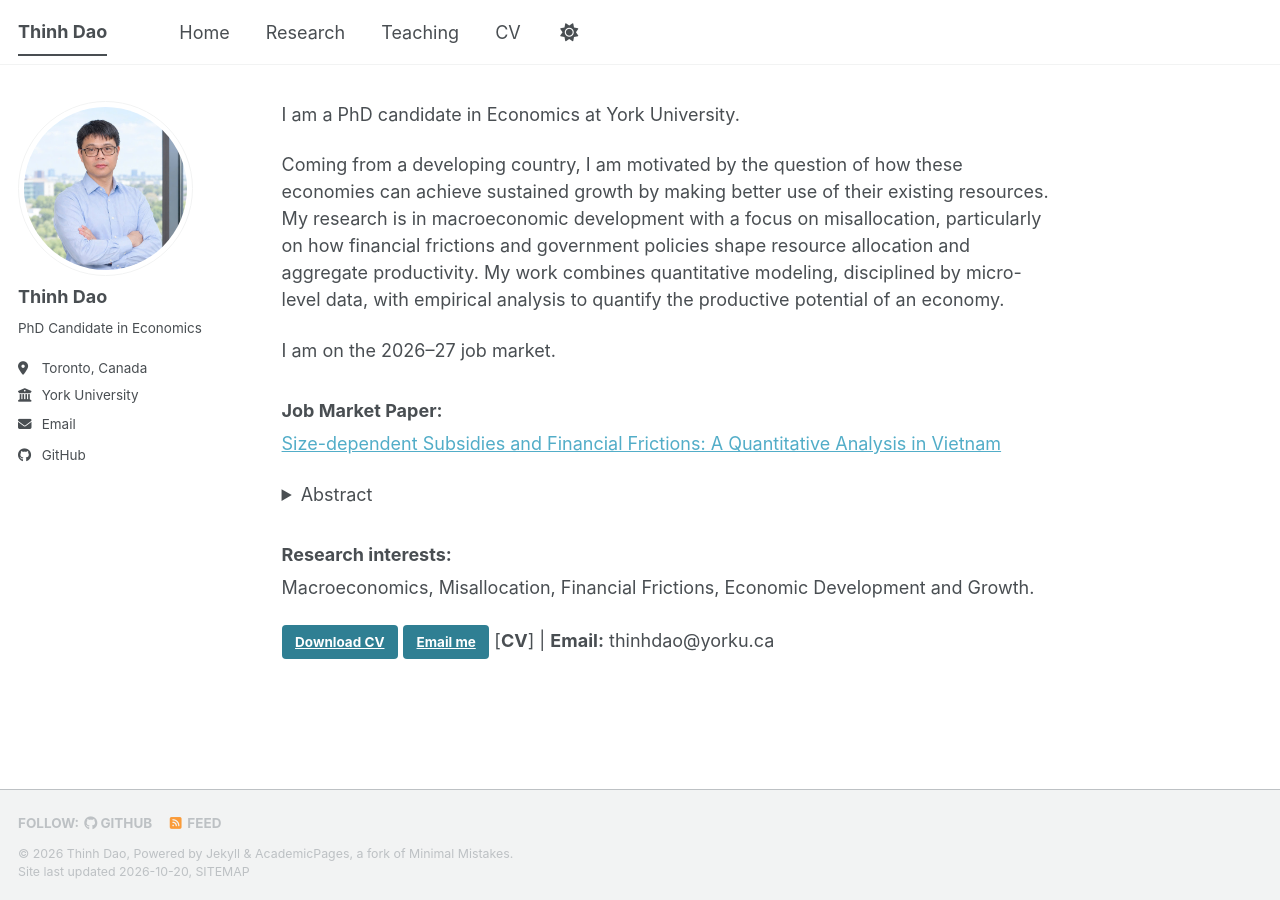
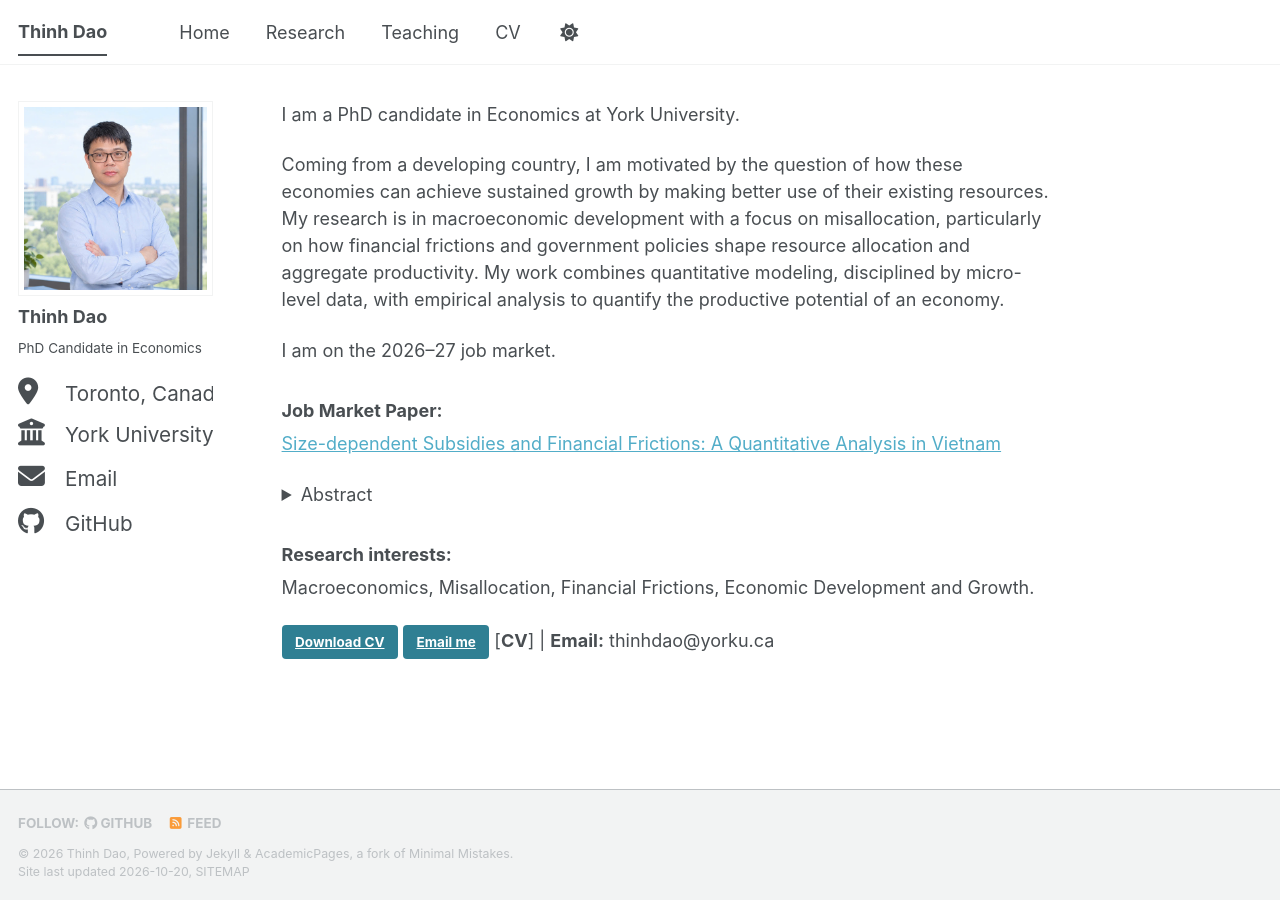
Before and after one commit to thinh-dao-econ/thinh-dao-econ.github.io, a Jekyll site: the page built from _pages/about.md, in a window 1280 px wide. Built offline with Jekyll 4.4.1, drawn with Linux system fonts in a browser that asks for light colours; a style sheet for code colours, icons or effects is not loaded.

Commit message:
Enhance sidebar styles for avatar and links
Added styles for author avatar and sidebar links.

```diff
--- a/assets/css/main.scss
+++ b/assets/css/main.scss
@@ -36,3 +36,20 @@
     "layout/archive",
     "layout/sidebar"
 ;
+/* Sidebar photo: rectangle instead of circle */
+.author__avatar img {
+  border-radius: 0 !important;
+  max-width: 100% !important;
+  width: 100% !important;
+  height: auto !important;
+}
+
+/* Sidebar icons and links: larger */
+.author__urls li,
+.author__urls li a {
+  font-size: 1.15rem !important;
+}
+.author__urls i,
+.author__urls svg {
+  font-size: 1.3em !important;
+}
```
